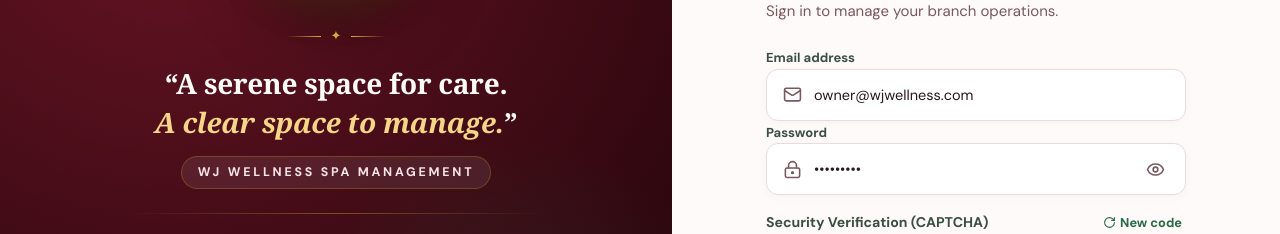
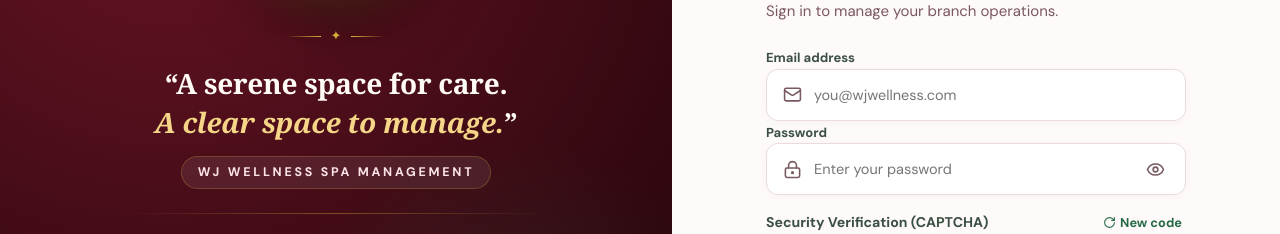
Before and after one commit to biyotslayer01-lang/wj-wellness-spa, a React (Vite) app: page / in a window 1280 px wide. Shown: the part 333-567 px from the top of the page. Built offline with nearby package versions, Linux system fonts and the light colour scheme; no server answers.

Commit message:
Clear pre-filled default login email and password fields

```diff
--- a/src/pages/LoginPage.jsx
+++ b/src/pages/LoginPage.jsx
@@ -12,8 +12,8 @@ function generateRandomCode(length = 5) {
 }
 
 export function LoginPage({ onLogin, notify }) {
-  const [email, setEmail] = useState('owner@wjwellness.com');
-  const [password, setPassword] = useState('Owner@123');
+  const [email, setEmail] = useState('');
+  const [password, setPassword] = useState('');
   const [showPassword, setShowPassword] = useState(false);
   const [captchaCode, setCaptchaCode] = useState(() => generateRandomCode(5));
   const [captchaInput, setCaptchaInput] = useState('');
```
